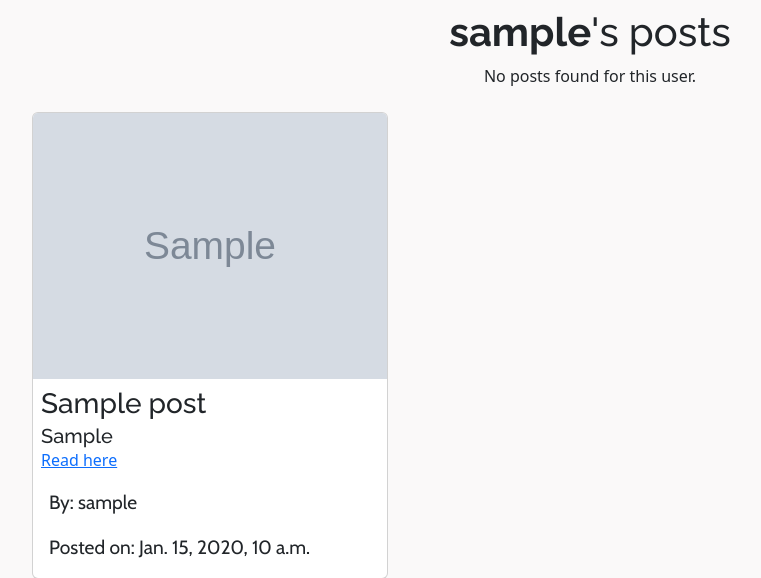
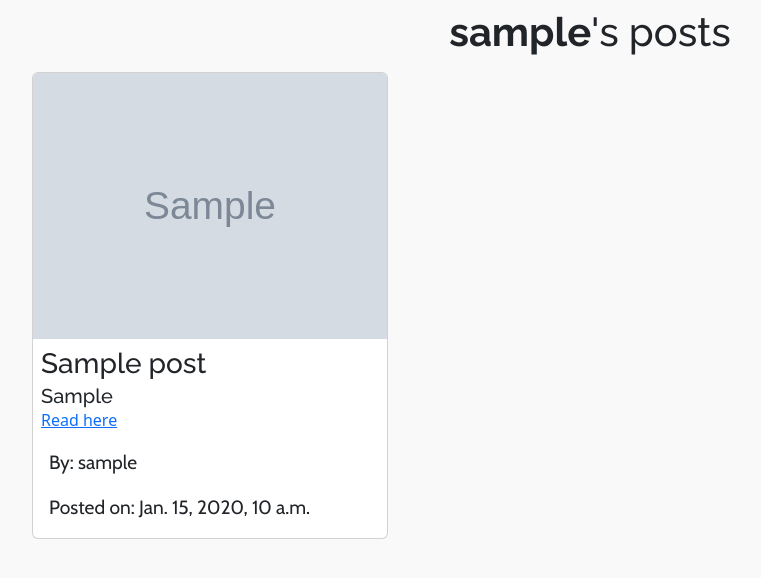
Before and after one commit to mariam138/globetrotters-gazette, a Django app: a page that uses blog/templates/blog/view_user_posts.html in a window 1280 px wide. Shown: the part 70-648 px from the top of the page, without its empty margins (50-811 px from the left). Run offline with Django 5.2, Linux system fonts and the light colour scheme; tables that the repository leaves empty hold one stand-in row (values such as "Sample post"); grey boxes marked "Sample" are stand-in pictures; parts of the project's set-up code (start-up, migrations or seed data) failed here and were passed over; some libraries are stand-ins or nearby versions.

Commit message:
fix: remove debug statement

```diff
--- a/blog/templates/blog/view_user_posts.html
+++ b/blog/templates/blog/view_user_posts.html
@@ -6,7 +6,6 @@
     <div class="col">
         <!-- Checks to see if the post_list context exists and is True -->
         <h1 class="heading"><strong>{{ user_post_list.0.user.username }}</strong>'s posts</h1>
-        <p>No posts found for this user.</p>
     </div>
 </div>
 
```
